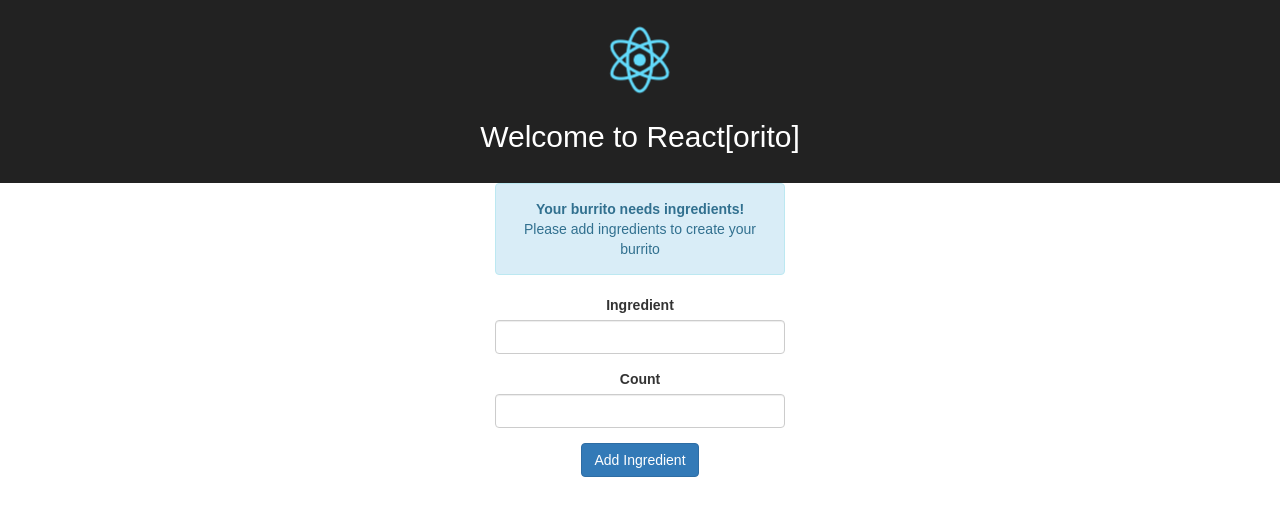
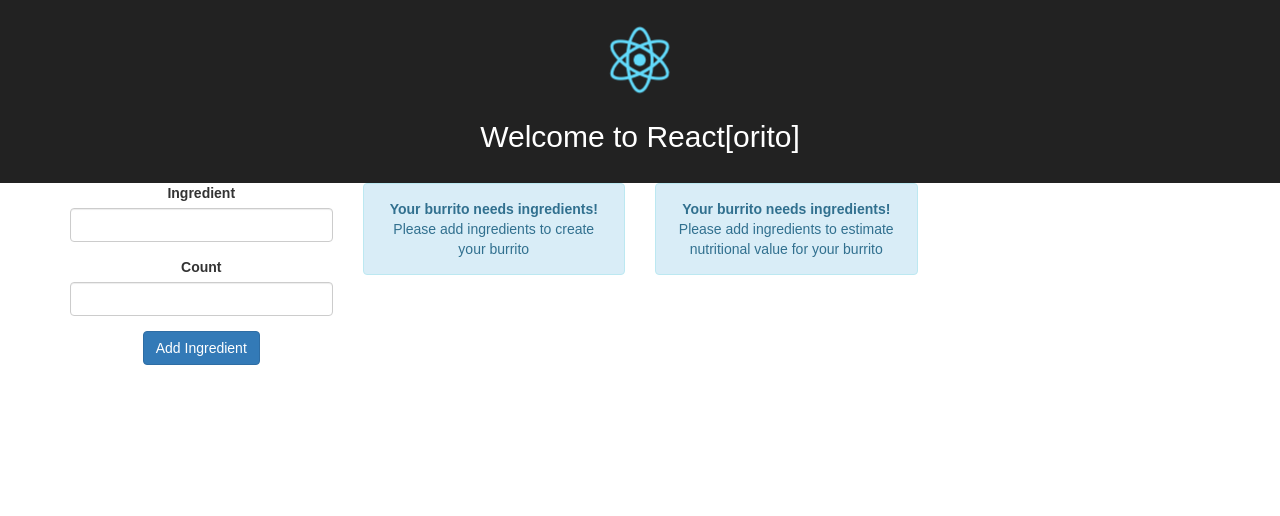
Before and after one commit to willCode2Surf/reactorito, a React (Create React App) app: page / in a window 1280 px wide. Shown: the top 516 px of the page. Built offline with nearby package versions, Linux system fonts and the light colour scheme.

Commit message:
Adds nutrition information.

```diff
--- a/src/App.js
+++ b/src/App.js
@@ -4,6 +4,15 @@ import './App.css'
 import Burrito from './Burrito'
 
 class App extends Component {
+  constructor(props) {
+    super(props)
+
+    this.state = { name: '', burritos: [] }
+    this.addBurritoHandler = this._addBurrito.bind(this)
+  }
+  _addBurrito(burrito) {
+    this.setState({ burritos: this.state.burritos.concat([burrito]) })
+  }
   render() {
     return (
       <div className="App">
--- a/src/Burrito.js
+++ b/src/Burrito.js
@@ -1,6 +1,7 @@
 import React, { Component } from 'react'
 import BurritoForm from './BurritoForm'
 import IngredientsList from './IngredientsList'
+import NutritionList from './NutritionList'
 
 class Burrito extends Component {
   constructor(props) {
@@ -20,9 +21,18 @@ class Burrito extends Component {
   render() {
     return (
       <div className="burrito">
-        <div className="col-md-3 col-centered">
-          <IngredientsList ingredients={this.state.ingredients} removeIngredient={this.removeIngredientHandler} />
-          <BurritoForm addIngredient={this.addIngredientHandler} />
+        <div className="container">
+          <div className="row">
+            <div className="col-md-3">
+              <BurritoForm addIngredient={this.addIngredientHandler} />
+            </div>
+            <div className="col-md-3">
+              <IngredientsList ingredients={this.state.ingredients} />
+            </div>
+            <div className="col-md-3">
+              <NutritionList ingredients={this.state.ingredients} />
+            </div>
+          </div>
         </div>
       </div>
     )
--- /dev/null
+++ b/src/NutritionItem.js
@@ -0,0 +1,5 @@
+import React from 'react';
+
+const NutritionItem = ({ nutrition }) => (<li className="list-group-item">{nutrition.calories} kcal <span className="badge">{nutrition.dailyValue}% dv</span></li>)
+
+export default NutritionItem
--- /dev/null
+++ b/src/NutritionList.js
@@ -0,0 +1,37 @@
+import React, { Component } from 'react'
+import NutritionItem from './NutritionItem'
+
+const values = {
+  'Egg': { calories: 200, dailyValue: 10 },
+  'Bacon': { calories: 400, dailyValue: 20 },
+  'Cheese': { calories: 150, dailyValue: 7.5 },
+  'Potato': { calories: 250, dailyValue: 12.5 }
+}
+
+class NutritionList extends Component
+{
+  render() {
+    let nutrition = this.props.ingredients.map(ingredient => {
+        let calories = values[ingredient.ingredient].calories * ingredient.count
+        let dailyValue = values[ingredient.ingredient].dailyValue * ingredient.count
+        return { calories, dailyValue }
+      })
+    return nutrition.length === 0 ?
+      (
+        <div className="alert alert-info">
+          <strong>Your burrito needs ingredients!</strong><br />
+          Please add ingredients to estimate nutritional value for your burrito
+        </div>
+      ) :
+      (
+        <ul className="list-group">
+          {
+            nutrition.map((nutritionItem, index) =>
+              (<NutritionItem key={index} nutrition={nutritionItem} />)
+            )
+          }
+        </ul>
+      )
+  }
+}
+export default NutritionList
```
